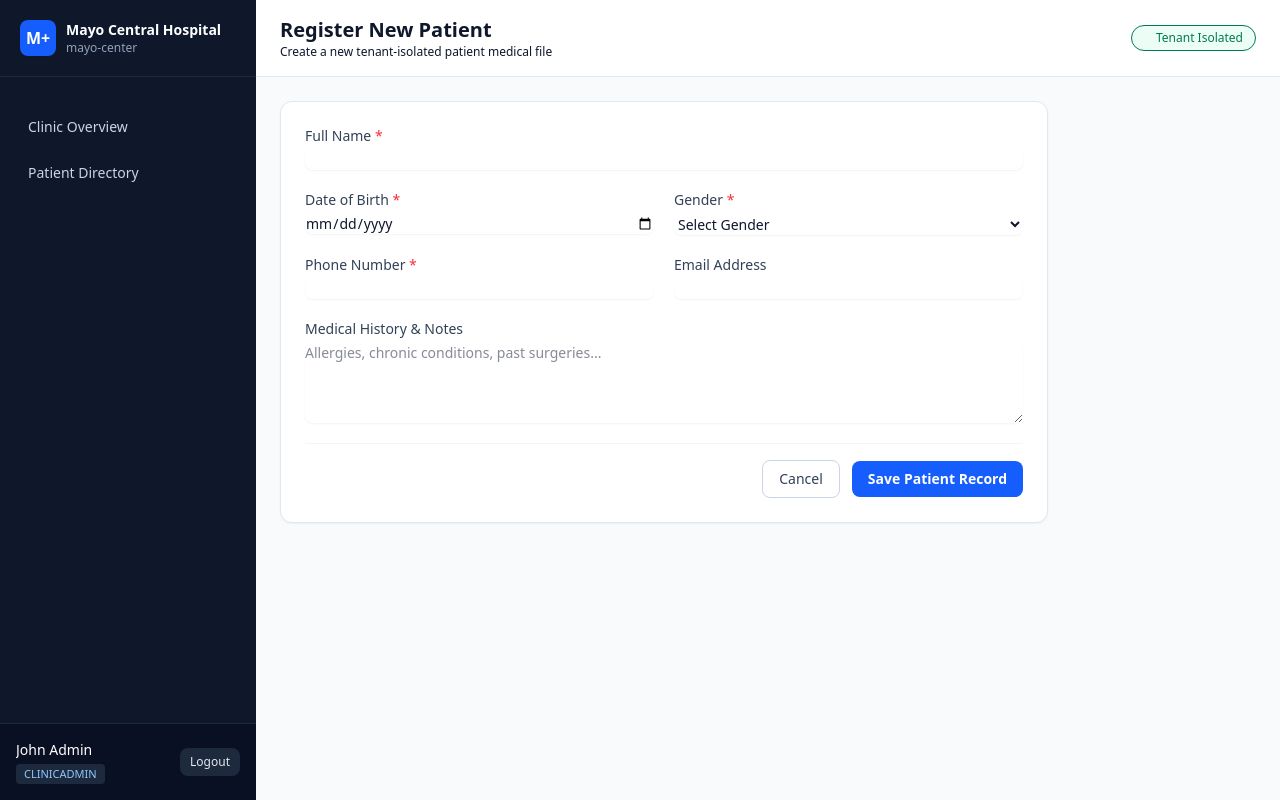
After one commit to Naeemraja777/medicare-saas, a Laravel app: page /admin/patients/create in a window 1280 px wide. The commit adds this page. Run offline with Laravel 12, Linux system fonts and the light colour scheme; a user stored in the database is signed in; data comes from the database, SQL or seed files in the repository; style sheets or scripts are compiled from the project's sources; parts of the project's set-up code (start-up, migrations or seed data) failed here and were passed over.

Commit message:
feat(patients): complete tenant-isolated patient records module (Milestone 8)

```diff
--- /dev/null
+++ b/app/Http/Controllers/PatientController.php
@@ -0,0 +1,104 @@
+<?php
+
+namespace App\Http\Controllers;
+
+
+use Illuminate\Http\Request;
+use App\Models\Patient;
+
+
+class PatientController extends Controller
+{
+
+    /**
+     * Display a listing of the resource.
+     */
+    public function index(Request $request)
+    {
+        $query=Patient::query();
+        if($request->filled('search')){
+            $search=$request->search;
+            $query->where(function($q) use ($search){
+                $q->where('name','like',"%$search%")
+                    ->orWhere('phone','like',"%$search%")
+                    ->orWhere('patient_number','like',"%$search%")
+                    ->orWhere('email','like',"%$search%");
+            });
+        }
+        $patients=$query->latest()->paginate(15)->withQueryString();
+        return view('patients.index',compact('patients'));
+    }
+
+    /**
+     * Show the form for creating a new resource.
+     */
+    public function create()
+    {
+        return view('patients.create');
+    }
+
+    /**
+     * Store a newly created resource in storage.
+     */
+    public function store(Request $request)
+    {
+        //print_r($request);
+        $validated=$request->validate([
+            'name'=>'required|string|max:255',
+            'date_of_birth'=>'required|date|before:today',
+            'gender'=>'required|in:male,female,both',
+            'phone'=>'required|string|max:20',
+            'email'=>'nullable|email|max:255',
+            'medical_history'=>'nullable|string',
+        ]);
+        Patient::create($validated);
+        return redirect()->route('patients.index')->with('success','Patient register successfully');
+    }
+
+    /**
+     * Display the specified resource.
+     */
+    public function show(Patient $patient)
+    {
+        $patient->load(['appointments'=>function($query){
+            $query->latest('appointment_date');
+
+        }]);
+        return view('patients.show',compact('patient'));
+    }
+
+    /**
+     * Show the form for editing the specified resource.
+     */
+    public function edit(Patient $patient)
+    {
+        return view('patients.edit',compact('patient'));
+    }
+
+    /**
+     * Update the specified resource in storage.
+     */
+    public function update(Request $request, Patient $patient)
+    {
+        $validated=$request->validate([
+            'name'=>'required|string|max:255',
+            'date_of_birth'=>'required|date|before:today',
+            'gender'=>'required|in:male,female,both',
+            'phone'=>'required|string|max:20',
+            'email'=>'nullable|email|max:255',
+            'medical_history'=>'nullable|string',
+        ]);
+        $patient->update($validated);
+        return redirect()->route('patients.index')->with('success','Patient record updated successfully');
+    }
+
+    /**
+     * Remove the specified resource from storage.
+     */
+    public function destroy(Patient $patient)
+    {
+        $patient->delete();
+        return redirect()->route('patients.index')->with('success','Patient record remove successfully');
+
+    }
+}
--- a/database/seeders/DatabaseSeeder.php
+++ b/database/seeders/DatabaseSeeder.php
@@ -22,7 +22,7 @@ class DatabaseSeeder extends Seeder
             'slug'=>'mayo-center',
             'is_active'=>true,
         ]);
-//        $password=Hash::make('password12345');
+//        $password=Hash::make('password12347');
         $password=Hash::make('password123');
         User::create([
             'name'=>'John Admin',
--- a/resources/views/layouts/app.blade.php
+++ b/resources/views/layouts/app.blade.php
@@ -28,10 +28,17 @@
 
                 </div>
                 @if(auth()->user()->isAdmin())
-                    <a href="{{route('admin.dashboard')}}" class="flex items-center gap-3 px-3 py-2.5 rounded-lg text-sm font-medium {{request()->routeIs('admin.dashboard') ?'bg-blue-600 text-white':'text-slate-300  hover:bg-slate-800 hover:text-white'}}"></a>
-                    <span>
+                    <a href="{{route('admin.dashboard')}}" class="flex items-center gap-3 px-3 py-2.5 rounded-lg text-sm font-medium {{request()->routeIs('admin.dashboard') ?'bg-blue-600 text-white':'text-slate-300  hover:bg-slate-800 hover:text-white'}}">
+                        <span>
                         Clinic Overview
                    </span>
+                    </a>
+                    <a href="{{route('patients.index')}}" class="flex items-center gap-3 px-3 py-2.5 rounded-lg text-sm font-medium {{request()->routeIs('patients') ?'bg-blue-600 text-white':'text-slate-300  hover:bg-slate-800 hover:text-white'}}">
+                        <span>
+                        Patient Directory
+                   </span>
+                    </a>
+
                 @endif
                         @if(auth()->user()->isDoctor())
                             <a href="{{route('doctor.appointments')}}" class="flex items-center gap-3 px-3 py-2.5 rounded-lg text-sm font-medium {{request()->routeIs('doctor.appointments') ?'bg-blue-600 text-white':'text-slate-300  hover:bg-slate-800 hover:text-white'}}"></a>
--- /dev/null
+++ b/resources/views/patients/create.blade.php
@@ -0,0 +1,73 @@
+@extends('layouts.app')
+
+@section('title', 'Register Patient - ')
+@section('header', 'Register New Patient')
+@section('subheader', 'Create a new tenant-isolated patient medical file')
+
+@section('content')
+    <div class="max-w-3xl bg-white rounded-xl border border-slate-200 shadow-xs p-6">
+        <form method="POST" action="{{ route('patients.store') }}" class="space-y-5">
+            @csrf
+
+            <div>
+                <label class="block text-sm font-medium text-slate-700">Full Name <span class="text-red-500">*</span></label>
+                <input type="text" name="name" value="{{ old('name') }}" required
+                       class="mt-1 block w-full rounded-lg border-slate-300 text-sm shadow-xs focus:border-blue-500 focus:ring-blue-500">
+                @error('name') <p class="mt-1 text-xs text-red-600">{{ $message }}</p> @enderror
+            </div>
+
+            <div class="grid grid-cols-1 sm:grid-cols-2 gap-5">
+                <div>
+                    <label class="block text-sm font-medium text-slate-700">Date of Birth <span class="text-red-500">*</span></label>
+                    <input type="date" name="date_of_birth" value="{{ old('date_of_birth') }}" required
+                           class="mt-1 block w-full rounded-lg border-slate-300 text-sm shadow-xs focus:border-blue-500 focus:ring-blue-500">
+                    @error('date_of_birth') <p class="mt-1 text-xs text-red-600">{{ $message }}</p> @enderror
+                </div>
+
+                <div>
+                    <label class="block text-sm font-medium text-slate-700">Gender <span class="text-red-500">*</span></label>
+                    <select name="gender" required
+                            class="mt-1 block w-full rounded-lg border-slate-300 text-sm shadow-xs focus:border-blue-500 focus:ring-blue-500">
+                        <option value="">Select Gender</option>
+                        <option value="male" @selected(old('gender') === 'male')>Male</option>
+                        <option value="female" @selected(old('gender') === 'female')>Female</option>
+                        <option value="both" @selected(old('gender') === 'both')>Both / Other</option>
+                    </select>
+                    @error('gender') <p class="mt-1 text-xs text-red-600">{{ $message }}</p> @enderror
+                </div>
+            </div>
+
+            <div class="grid grid-cols-1 sm:grid-cols-2 gap-5">
+                <div>
+                    <label class="block text-sm font-medium text-slate-700">Phone Number <span class="text-red-500">*</span></label>
+                    <input type="text" name="phone" value="{{ old('phone') }}" required
+                           class="mt-1 block w-full rounded-lg border-slate-300 text-sm shadow-xs focus:border-blue-500 focus:ring-blue-500">
+                    @error('phone') <p class="mt-1 text-xs text-red-600">{{ $message }}</p> @enderror
+                </div>
+
+                <div>
+                    <label class="block text-sm font-medium text-slate-700">Email Address</label>
+                    <input type="email" name="email" value="{{ old('email') }}"
+                           class="mt-1 block w-full rounded-lg border-slate-300 text-sm shadow-xs focus:border-blue-500 focus:ring-blue-500">
+                    @error('email') <p class="mt-1 text-xs text-red-600">{{ $message }}</p> @enderror
+                </div>
+            </div>
+
+            <div>
+                <label class="block text-sm font-medium text-slate-700">Medical History & Notes</label>
+                <textarea name="medical_history" rows="4" placeholder="Allergies, chronic conditions, past surgeries..."
+                          class="mt-1 block w-full rounded-lg border-slate-300 text-sm shadow-xs focus:border-blue-500 focus:ring-blue-500">{{ old('medical_history') }}</textarea>
+                @error('medical_history') <p class="mt-1 text-xs text-red-600">{{ $message }}</p> @enderror
+            </div>
+
+            <div class="flex items-center justify-end gap-3 pt-4 border-t border-slate-100">
+                <a href="{{ route('patients.index') }}" class="rounded-lg border border-slate-300 bg-white px-4 py-2 text-sm font-medium text-slate-700 hover:bg-slate-50">
+                    Cancel
+                </a>
+                <button type="submit" class="rounded-lg bg-blue-600 px-4 py-2 text-sm font-semibold text-white hover:bg-blue-700 cursor-pointer">
+                    Save Patient Record
+                </button>
+            </div>
+        </form>
+    </div>
+@endsection
--- a/routes/web.php
+++ b/routes/web.php
@@ -4,6 +4,7 @@ use App\Models\Appointment;
 use App\Models\Doctor;
 use App\Models\Patient;
 use App\Http\Controllers\Admin\StaffController;
+use App\Http\Controllers\PatientController;
 
 use Illuminate\Support\Facades\Route;
 
@@ -32,9 +33,12 @@ Route::middleware(['auth','role:clinic_admin'])->prefix('admin')->group(function
           'staff'=>User::count(),
 
       ];
+
       $staffMembers=User::with('doctorProfile')->get();
       return view('dashboards.admin',compact('stats','staffMembers'));
     })->name('admin.dashboard');
+    Route::resource('patients',PatientController::class)->except('destroy');
+    Route::delete('/patients/{patient}',[PatientController::class,'destroy'])->name('patients.destroy');
     Route::post('/staff',[StaffController::class,'store'])->name('add.staff.store');
 });
 Route::middleware(['auth','role:doctor'])->prefix('doctor')->group(function(){
@@ -42,8 +46,10 @@ Route::middleware(['auth','role:doctor'])->prefix('doctor')->group(function(){
         $appointments=Appointment::with('patients')->latest('appointment_date')->get();
         return view('dashboards.doctor',compact('appointments'));
     })->name('doctor.appointments');
+    Route::resource('patients',PatientController::class)->except('destroy');
 });
 Route::middleware(['auth','role:receptionist'])->prefix('reception')->group(function(){
+    Route::resource('patients',PatientController::class)->except('destroy');
     Route::get('/scheduler', function () {
         $doctors=Doctor::where('status','active')->get();
         $appointments=Appointment::with('patients')->latest('appointment_date')->get();
```
Also changed, not shown: app/Models/Patient.php (+24 -0 lines), resources/views/patients/edit.blade.php (added, +73 -0 lines), resources/views/patients/index.blade.php (added, +102 -0 lines), resources/views/patients/show.blade.php (added, +94 -0 lines), 1 other file.
